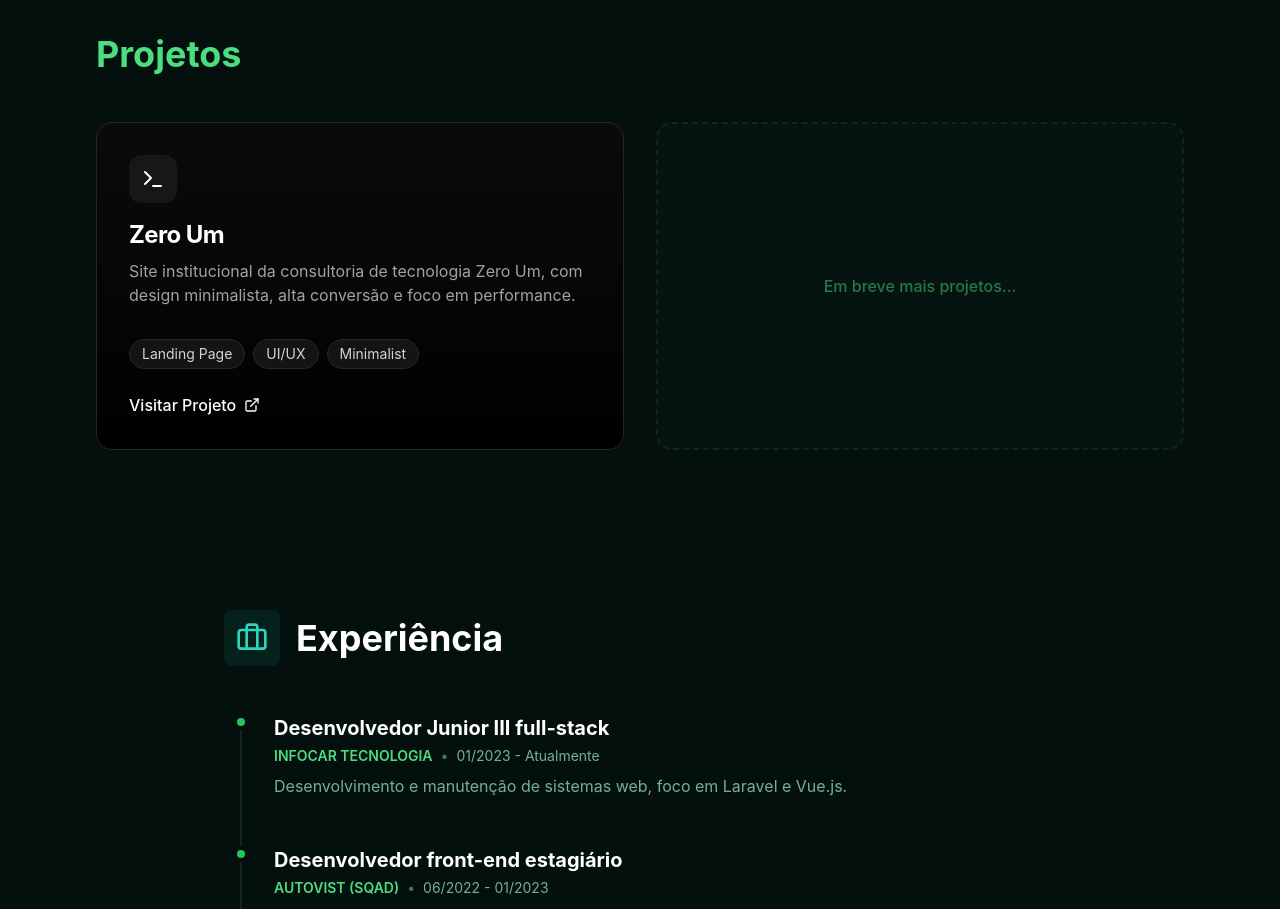
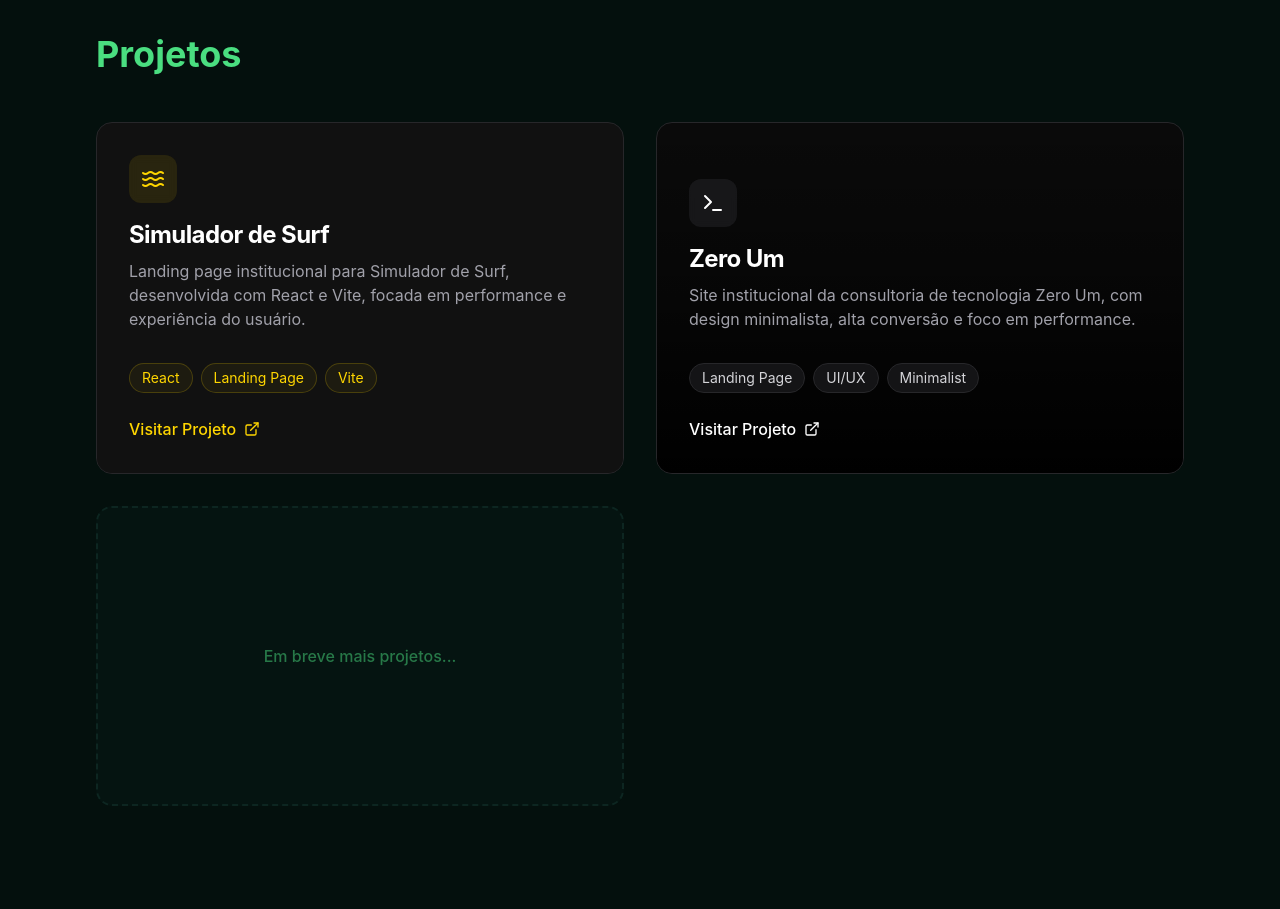
Before and after one commit to Brazlucas/lucas-braz, a React (Vite) app: page / in a window 1280 px wide. Shown: the part 2380-3289 px from the top of the page. Built offline with nearby package versions, Linux system fonts and the light colour scheme.

Commit message:
new project

```diff
--- a/src/components/Projects.jsx
+++ b/src/components/Projects.jsx
@@ -1,5 +1,5 @@
 import { motion } from 'framer-motion';
-import { ExternalLink, ShoppingBag, Terminal } from 'lucide-react';
+import { ExternalLink, ShoppingBag, Terminal, Waves } from 'lucide-react';
 import { useLanguage } from '../context/LanguageContext';
 
 const Projects = () => {
@@ -16,11 +16,50 @@ const Projects = () => {
       </motion.h2>
 
       <div className="grid md:grid-cols-2 gap-8">
+        {/* Simulador de Surf Project */}
         <motion.div
           initial={{ opacity: 0, y: 20 }}
           whileInView={{ opacity: 1, y: 0 }}
           viewport={{ once: true }}
           transition={{ delay: 0.1 }}
+          className="group relative bg-[#111111] rounded-2xl overflow-hidden border border-zinc-800 hover:border-[#FFD600]/50 hover:shadow-[0_0_30px_rgba(255,214,0,0.1)] transition-all hover:-translate-y-1"
+        >
+          <div className="absolute inset-0 bg-gradient-to-t from-[#111111] via-[#111111]/80 to-transparent z-10" />
+
+          <div className="relative z-20 p-8 h-full flex flex-col justify-end min-h-[300px]">
+            <div className="mb-4">
+              <div className="p-3 bg-[#FFD600]/10 w-fit rounded-xl mb-4 backdrop-blur-sm group-hover:bg-[#FFD600] transition-colors duration-300">
+                <Waves className="w-6 h-6 text-[#FFD600] group-hover:text-black transition-colors duration-300" />
+              </div>
+              <h3 className="text-2xl font-bold tracking-tight text-white mb-2 group-hover:text-[#FFD600] transition-colors">Simulador de Surf</h3>
+              <p className="text-zinc-400 mb-4 transition-colors duration-300 group-hover:text-zinc-300">
+                {translations.projects.simuladorDesc}
+              </p>
+            </div>
+
+            <div className="flex flex-wrap gap-2 mb-6">
+              <span className="px-3 py-1 bg-[#FFD600]/5 text-[#FFD600] rounded-full text-sm border border-[#FFD600]/20">React</span>
+              <span className="px-3 py-1 bg-[#FFD600]/5 text-[#FFD600] rounded-full text-sm border border-[#FFD600]/20">Landing Page</span>
+              <span className="px-3 py-1 bg-[#FFD600]/5 text-[#FFD600] rounded-full text-sm border border-[#FFD600]/20">Vite</span>
+            </div>
+
+            <a
+              href="https://www.simuladordesurf.com.br"
+              target="_blank"
+              rel="noopener noreferrer"
+              className="inline-flex items-center gap-2 text-[#FFD600] hover:text-[#E8C200] font-medium transition-colors"
+            >
+              {translations.projects.visitProject} <ExternalLink className="w-4 h-4" />
+            </a>
+          </div>
+        </motion.div>
+
+        {/* Zero Um Project */}
+        <motion.div
+          initial={{ opacity: 0, y: 20 }}
+          whileInView={{ opacity: 1, y: 0 }}
+          viewport={{ once: true }}
+          transition={{ delay: 0.2 }}
           className="group relative bg-[#0a0a0a] rounded-2xl overflow-hidden border border-zinc-800 hover:border-zinc-500 transition-all hover:-translate-y-1"
         >
           <div className="absolute inset-0 bg-gradient-to-t from-black via-black/40 to-transparent z-10" />
@@ -59,7 +98,7 @@ const Projects = () => {
           initial={{ opacity: 0, y: 20 }}
           whileInView={{ opacity: 1, y: 0 }}
           viewport={{ once: true }}
-          transition={{ delay: 0.2 }}
+          transition={{ delay: 0.3 }}
           className="flex items-center justify-center bg-dark-200/30 rounded-2xl border-2 border-dashed border-dark-100 min-h-[300px]"
         >
           <p className="text-primary-400/50 font-medium">{translations.projects.soon}</p>
--- a/src/data/translations.js
+++ b/src/data/translations.js
@@ -47,6 +47,7 @@ export const translations = {
       title: 'Projetos',
       gatariaDesc: 'Loja virtual especializada em camisetas estampadas personalizadas com temática de gatinhos.',
       zeroeumDesc: 'Site institucional da consultoria de tecnologia Zero Um, com design minimalista, alta conversão e foco em performance.',
+      simuladorDesc: 'Landing page institucional para Simulador de Surf, desenvolvida com React e Vite, focada em performance e experiência do usuário.',
       visitStore: 'Visitar Loja',
       visitProject: 'Visitar Projeto',
       soon: 'Em breve mais projetos...',
@@ -136,6 +137,7 @@ export const translations = {
       title: 'Projects',
       gatariaDesc: 'Online store specializing in custom printed t-shirts with cat themes.',
       zeroeumDesc: 'Institutional website for the Zero Um technology consultancy, featuring a minimalist design, high conversion rates, and performance focus.',
+      simuladorDesc: 'Institutional landing page for Simulador de Surf, developed with React and Vite, focused on performance and user experience.',
       visitStore: 'Visit Store',
       visitProject: 'Visit Project',
       soon: 'More projects coming soon...',
```
